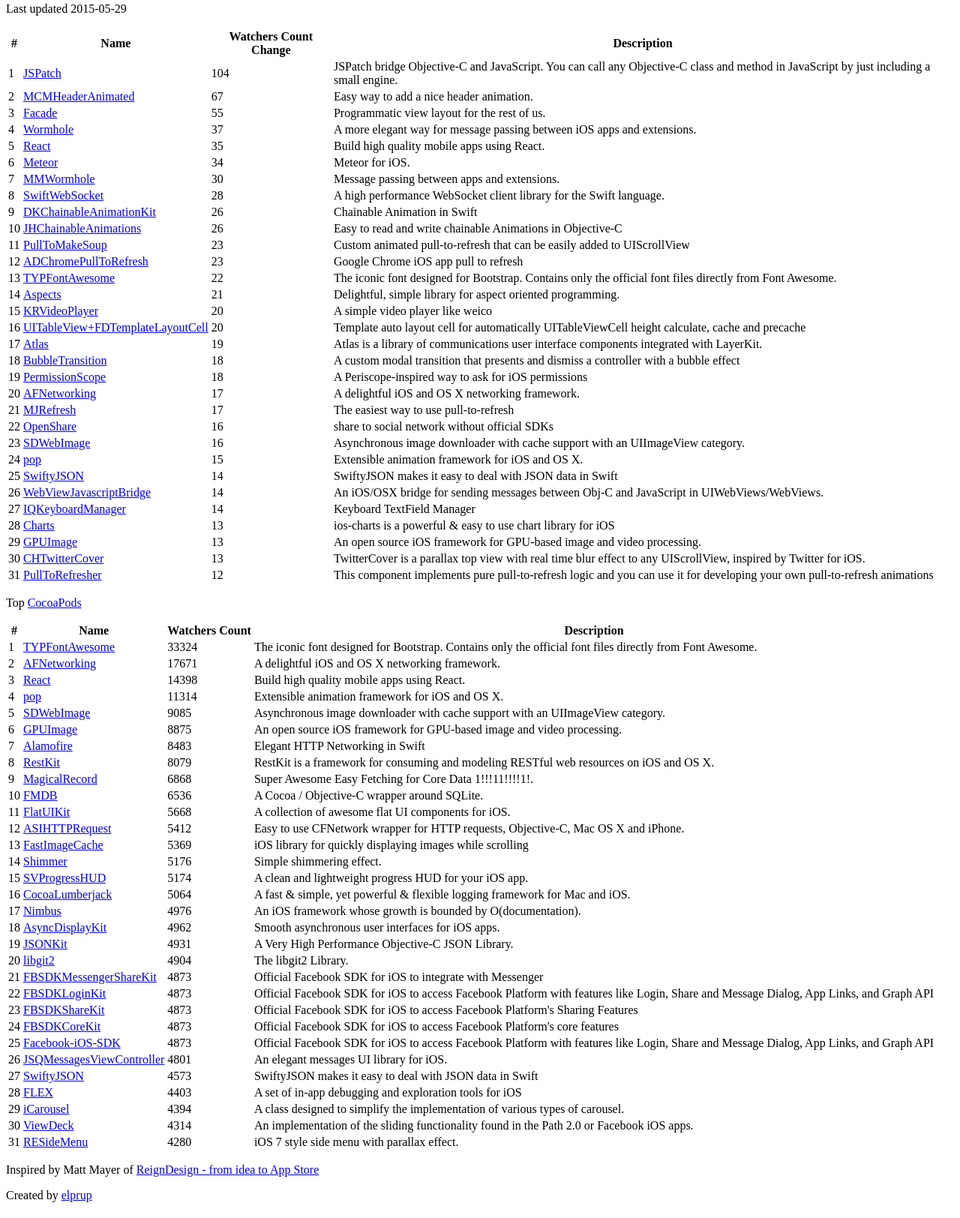
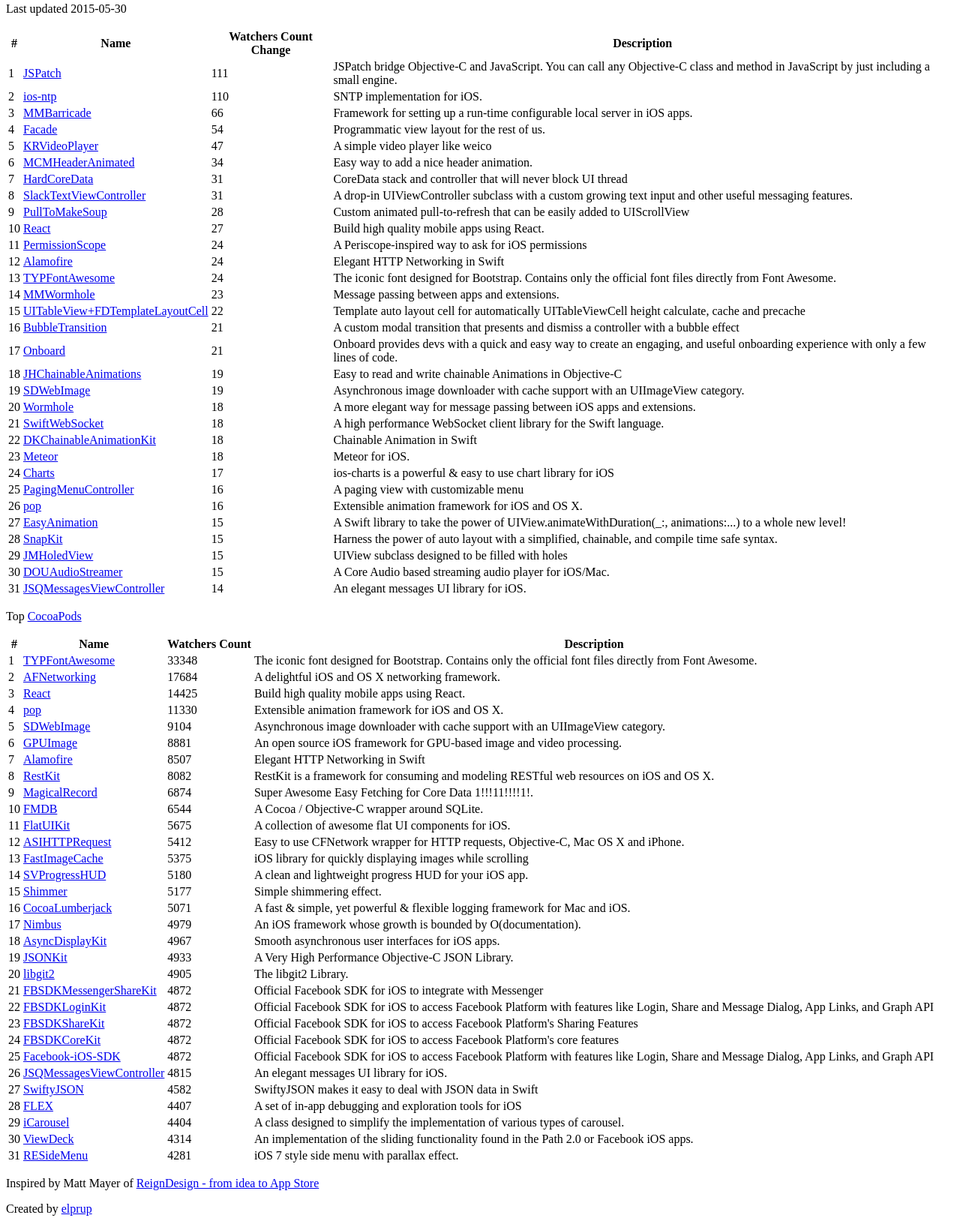
Before and after one commit to trendingcocoapods/trendingcocoapods.github.io, a plain HTML site: page index.html in a window 1280 px wide. Shown: the part 111-1735 px from the top of the page at 75% size. Drawn offline with Linux system fonts and the light colour scheme.

Commit message:
autoupdate 2015-05-30 03:00

```diff
--- a/index.html
+++ b/index.html
@@ -5,7 +5,7 @@
     <div>
       <h1>Trending CocoaPods</h1>
       <p>Trending <a href="http://cocoapods.org/">CocoaPods</a></p>
-      <p>Last updated 2015-05-29</p>
+      <p>Last updated 2015-05-30</p>
       <table>
         <tbody><tr>
           <th>#</th>
@@ -16,188 +16,188 @@
                 <tr>
           <td>1</td>
           <td class="name"><a href="https://github.com/bang590/JSPatch.git">JSPatch</a></td>
-          <td>104</td>
+          <td>111</td>
           <td class="desc">JSPatch bridge Objective-C and JavaScript. You can call any Objective-C class and method in JavaScript by just including a small engine.</td>
         </tr>
         <tr>
           <td>2</td>
+          <td class="name"><a href="https://github.com/jbenet/ios-ntp.git">ios-ntp</a></td>
+          <td>110</td>
+          <td class="desc">SNTP implementation for iOS.</td>
+        </tr>
+        <tr>
+          <td>3</td>
+          <td class="name"><a href="https://github.com/MutualMobile/MMBarricade.git">MMBarricade</a></td>
+          <td>66</td>
+          <td class="desc">Framework for setting up a run-time configurable local server in iOS apps.</td>
+        </tr>
+        <tr>
+          <td>4</td>
+          <td class="name"><a href="https://github.com/mamaral/Facade.git">Facade</a></td>
+          <td>54</td>
+          <td class="desc">Programmatic view layout for the rest of us.</td>
+        </tr>
+        <tr>
+          <td>5</td>
+          <td class="name"><a href="https://github.com/36Kr-Mobile/KRVideoPlayer.git">KRVideoPlayer</a></td>
+          <td>47</td>
+          <td class="desc">A simple video player like weico</td>
+        </tr>
+        <tr>
+          <td>6</td>
           <td class="name"><a href="https://github.com/mathcarignani/MCMHeaderAnimated.git">MCMHeaderAnimated</a></td>
-          <td>67</td>
+          <td>34</td>
           <td class="desc">Easy way to add a nice header animation.</td>
         </tr>
         <tr>
-          <td>3</td>
-          <td class="name"><a href="https://github.com/mamaral/Facade.git">Facade</a></td>
-          <td>55</td>
-          <td class="desc">Programmatic view layout for the rest of us.</td>
+          <td>7</td>
+          <td class="name"><a href="https://github.com/Krivoblotsky/HardCoreData.git">HardCoreData</a></td>
+          <td>31</td>
+          <td class="desc">CoreData stack and controller that will never block UI thread</td>
         </tr>
         <tr>
-          <td>4</td>
-          <td class="name"><a href="https://github.com/nixzhu/Wormhole.git">Wormhole</a></td>
-          <td>37</td>
-          <td class="desc">A more elegant way for message passing between iOS apps and extensions.</td>
+          <td>8</td>
+          <td class="name"><a href="https://github.com/slackhq/SlackTextViewController.git">SlackTextViewController</a></td>
+          <td>31</td>
+          <td class="desc">A drop-in UIViewController subclass with a custom growing text input and other useful messaging features.</td>
         </tr>
         <tr>
-          <td>5</td>
+          <td>9</td>
+          <td class="name"><a href="https://github.com/Yalantis/PullToMakeSoup.git">PullToMakeSoup</a></td>
+          <td>28</td>
+          <td class="desc">Custom animated pull-to-refresh that can be easily added to UIScrollView</td>
+        </tr>
+        <tr>
+          <td>10</td>
           <td class="name"><a href="https://github.com/facebook/react-native.git">React</a></td>
-          <td>35</td>
+          <td>27</td>
           <td class="desc">Build high quality mobile apps using React.</td>
         </tr>
         <tr>
-          <td>6</td>
-          <td class="name"><a href="https://github.com/martijnwalraven/meteor-ios.git">Meteor</a></td>
-          <td>34</td>
-          <td class="desc">Meteor for iOS.</td>
-        </tr>
-        <tr>
-          <td>7</td>
-          <td class="name"><a href="https://github.com/mutualmobile/MMWormhole.git">MMWormhole</a></td>
-          <td>30</td>
-          <td class="desc">Message passing between apps and extensions.</td>
-        </tr>
-        <tr>
-          <td>8</td>
-          <td class="name"><a href="https://github.com/tidwall/SwiftWebSocket.git">SwiftWebSocket</a></td>
-          <td>28</td>
-          <td class="desc">A high performance WebSocket client library for the Swift language.</td>
-        </tr>
-        <tr>
-          <td>9</td>
-          <td class="name"><a href="https://github.com/Draveness/DKChainableAnimationKit.git">DKChainableAnimationKit</a></td>
-          <td>26</td>
-          <td class="desc">Chainable Animation in Swift</td>
-        </tr>
-        <tr>
-          <td>10</td>
-          <td class="name"><a href="https://github.com/jhurray/JHChainableAnimations.git">JHChainableAnimations</a></td>
-          <td>26</td>
-          <td class="desc">Easy to read and write chainable Animations in Objective-C</td>
-        </tr>
-        <tr>
           <td>11</td>
-          <td class="name"><a href="https://github.com/Yalantis/PullToMakeSoup.git">PullToMakeSoup</a></td>
-          <td>23</td>
-          <td class="desc">Custom animated pull-to-refresh that can be easily added to UIScrollView</td>
+          <td class="name"><a href="https://github.com/nickoneill/PermissionScope.git">PermissionScope</a></td>
+          <td>24</td>
+          <td class="desc">A Periscope-inspired way to ask for iOS permissions</td>
         </tr>
         <tr>
           <td>12</td>
-          <td class="name"><a href="https://github.com/Antondomashnev/ADChromePullToRefresh.git">ADChromePullToRefresh</a></td>
-          <td>23</td>
-          <td class="desc">Google Chrome iOS app pull to refresh</td>
+          <td class="name"><a href="https://github.com/Alamofire/Alamofire.git">Alamofire</a></td>
+          <td>24</td>
+          <td class="desc">Elegant HTTP Networking in Swift</td>
         </tr>
         <tr>
           <td>13</td>
           <td class="name"><a href="https://github.com/FortAwesome/Font-Awesome.git">TYPFontAwesome</a></td>
-          <td>22</td>
+          <td>24</td>
           <td class="desc">The iconic font designed for Bootstrap. Contains only the official font files directly from Font Awesome.</td>
         </tr>
         <tr>
           <td>14</td>
-          <td class="name"><a href="https://github.com/steipete/Aspects.git">Aspects</a></td>
-          <td>21</td>
-          <td class="desc">Delightful, simple library for aspect oriented programming.</td>
+          <td class="name"><a href="https://github.com/mutualmobile/MMWormhole.git">MMWormhole</a></td>
+          <td>23</td>
+          <td class="desc">Message passing between apps and extensions.</td>
         </tr>
         <tr>
           <td>15</td>
-          <td class="name"><a href="https://github.com/36Kr-Mobile/KRVideoPlayer.git">KRVideoPlayer</a></td>
-          <td>20</td>
-          <td class="desc">A simple video player like weico</td>
+          <td class="name"><a href="https://github.com/forkingdog/UITableView-FDTemplateLayoutCell.git">UITableView+FDTemplateLayoutCell</a></td>
+          <td>22</td>
+          <td class="desc">Template auto layout cell for automatically UITableViewCell height calculate, cache and precache</td>
         </tr>
         <tr>
           <td>16</td>
-          <td class="name"><a href="https://github.com/forkingdog/UITableView-FDTemplateLayoutCell.git">UITableView+FDTemplateLayoutCell</a></td>
-          <td>20</td>
-          <td class="desc">Template auto layout cell for automatically UITableViewCell height calculate, cache and precache</td>
+          <td class="name"><a href="https://github.com/andreamazz/BubbleTransition.git">BubbleTransition</a></td>
+          <td>21</td>
+          <td class="desc">A custom modal transition that presents and dismiss a controller with a bubble effect</td>
         </tr>
         <tr>
           <td>17</td>
-          <td class="name"><a href="https://github.com/layerhq/Atlas-iOS.git">Atlas</a></td>
-          <td>19</td>
-          <td class="desc">Atlas is a library of communications user interface components integrated with LayerKit.</td>
+          <td class="name"><a href="https://github.com/mamaral/Onboard.git">Onboard</a></td>
+          <td>21</td>
+          <td class="desc">Onboard provides devs with a quick and easy way to create an engaging, and useful onboarding experience with only a few lines of code.</td>
         </tr>
         <tr>
           <td>18</td>
-          <td class="name"><a href="https://github.com/andreamazz/BubbleTransition.git">BubbleTransition</a></td>
-          <td>18</td>
-          <td class="desc">A custom modal transition that presents and dismiss a controller with a bubble effect</td>
+          <td class="name"><a href="https://github.com/jhurray/JHChainableAnimations.git">JHChainableAnimations</a></td>
+          <td>19</td>
+          <td class="desc">Easy to read and write chainable Animations in Objective-C</td>
         </tr>
         <tr>
           <td>19</td>
-          <td class="name"><a href="https://github.com/nickoneill/PermissionScope.git">PermissionScope</a></td>
-          <td>18</td>
-          <td class="desc">A Periscope-inspired way to ask for iOS permissions</td>
+          <td class="name"><a href="https://github.com/rs/SDWebImage.git">SDWebImage</a></td>
+          <td>19</td>
+          <td class="desc">Asynchronous image downloader with cache support with an UIImageView category.</td>
         </tr>
         <tr>
           <td>20</td>
-          <td class="name"><a href="https://github.com/AFNetworking/AFNetworking.git">AFNetworking</a></td>
-          <td>17</td>
-          <td class="desc">A delightful iOS and OS X networking framework.</td>
+          <td class="name"><a href="https://github.com/nixzhu/Wormhole.git">Wormhole</a></td>
+          <td>18</td>
+          <td class="desc">A more elegant way for message passing between iOS apps and extensions.</td>
         </tr>
         <tr>
           <td>21</td>
-          <td class="name"><a href="https://github.com/CoderMJLee/MJRefresh.git">MJRefresh</a></td>
-          <td>17</td>
-          <td class="desc">The easiest way to use pull-to-refresh</td>
+          <td class="name"><a href="https://github.com/tidwall/SwiftWebSocket.git">SwiftWebSocket</a></td>
+          <td>18</td>
+          <td class="desc">A high performance WebSocket client library for the Swift language.</td>
         </tr>
         <tr>
           <td>22</td>
-          <td class="name"><a href="https://github.com/100apps/openshare.git">OpenShare</a></td>
-          <td>16</td>
-          <td class="desc">share to social network without official SDKs</td>
+          <td class="name"><a href="https://github.com/Draveness/DKChainableAnimationKit.git">DKChainableAnimationKit</a></td>
+          <td>18</td>
+          <td class="desc">Chainable Animation in Swift</td>
         </tr>
         <tr>
           <td>23</td>
-          <td class="name"><a href="https://github.com/rs/SDWebImage.git">SDWebImage</a></td>
-          <td>16</td>
-          <td class="desc">Asynchronous image downloader with cache support with an UIImageView category.</td>
+          <td class="name"><a href="https://github.com/martijnwalraven/meteor-ios.git">Meteor</a></td>
+          <td>18</td>
+          <td class="desc">Meteor for iOS.</td>
         </tr>
         <tr>
           <td>24</td>
+          <td class="name"><a href="https://github.com/danielgindi/ios-charts.git">Charts</a></td>
+          <td>17</td>
+          <td class="desc">ios-charts is a powerful & easy to use chart library for iOS</td>
+        </tr>
+        <tr>
+          <td>25</td>
+          <td class="name"><a href="https://github.com/kitasuke/PagingMenuController.git">PagingMenuController</a></td>
+          <td>16</td>
+          <td class="desc">A paging view with customizable menu</td>
+        </tr>
+        <tr>
+          <td>26</td>
           <td class="name"><a href="https://github.com/facebook/pop.git">pop</a></td>
-          <td>15</td>
+          <td>16</td>
           <td class="desc">Extensible animation framework for iOS and OS X.</td>
         </tr>
         <tr>
-          <td>25</td>
-          <td class="name"><a href="https://github.com/SwiftyJSON/SwiftyJSON.git">SwiftyJSON</a></td>
-          <td>14</td>
-          <td class="desc">SwiftyJSON makes it easy to deal with JSON data in Swift</td>
-        </tr>
-        <tr>
-          <td>26</td>
-          <td class="name"><a href="https://github.com/marcuswestin/WebViewJavascriptBridge.git">WebViewJavascriptBridge</a></td>
-          <td>14</td>
-          <td class="desc">An iOS/OSX bridge for sending messages between Obj-C and JavaScript in UIWebViews/WebViews.</td>
-        </tr>
-        <tr>
           <td>27</td>
-          <td class="name"><a href="https://github.com/hackiftekhar/IQKeyboardManager.git">IQKeyboardManager</a></td>
-          <td>14</td>
-          <td class="desc">Keyboard TextField Manager</td>
+          <td class="name"><a href="https://github.com/icanzilb/EasyAnimation.git">EasyAnimation</a></td>
+          <td>15</td>
+          <td class="desc">A Swift library to take the power of UIView.animateWithDuration(_:, animations:...) to a whole new level!</td>
         </tr>
         <tr>
           <td>28</td>
-          <td class="name"><a href="https://github.com/danielgindi/ios-charts.git">Charts</a></td>
-          <td>13</td>
-          <td class="desc">ios-charts is a powerful & easy to use chart library for iOS</td>
+          <td class="name"><a href="https://github.com/SnapKit/SnapKit.git">SnapKit</a></td>
+          <td>15</td>
+          <td class="desc">Harness the power of auto layout with a simplified, chainable, and compile time safe syntax.</td>
         </tr>
         <tr>
           <td>29</td>
-          <td class="name"><a href="https://github.com/BradLarson/GPUImage.git">GPUImage</a></td>
-          <td>13</td>
-          <td class="desc">An open source iOS framework for GPU-based image and video processing.</td>
+          <td class="name"><a href="https://github.com/leverdeterre/JMHoledView.git">JMHoledView</a></td>
+          <td>15</td>
+          <td class="desc">UIView subclass designed to be filled with holes</td>
         </tr>
         <tr>
           <td>30</td>
-          <td class="name"><a href="https://github.com/cyndibaby905/TwitterCover.git">CHTwitterCover</a></td>
-          <td>13</td>
-          <td class="desc">TwitterCover is a parallax top view with real time blur effect to any UIScrollView, inspired by Twitter for iOS.</td>
+          <td class="name"><a href="https://github.com/douban/DOUAudioStreamer.git">DOUAudioStreamer</a></td>
+          <td>15</td>
+          <td class="desc">A Core Audio based streaming audio player for iOS/Mac.</td>
         </tr>
         <tr>
           <td>31</td>
-          <td class="name"><a href="https://github.com/Yalantis/PullToRefresh.git">PullToRefresher</a></td>
-          <td>12</td>
-          <td class="desc">This component implements pure pull-to-refresh logic and you can use it for developing your own pull-to-refresh animations</td>
+          <td class="name"><a href="https://github.com/jessesquires/JSQMessagesViewController.git">JSQMessagesViewController</a></td>
+          <td>14</td>
+          <td class="desc">An elegant messages UI library for iOS.</td>
         </tr>
 
       </tbody></table>
@@ -212,67 +212,67 @@
                 <tr>
           <td>1</td>
           <td class="name"><a href="https://github.com/FortAwesome/Font-Awesome.git">TYPFontAwesome</a></td>
-          <td>33324</td>
+          <td>33348</td>
           <td class="desc">The iconic font designed for Bootstrap. Contains only the official font files directly from Font Awesome.</td>
         </tr>
         <tr>
           <td>2</td>
           <td class="name"><a href="https://github.com/AFNetworking/AFNetworking.git">AFNetworking</a></td>
-          <td>17671</td>
+          <td>17684</td>
           <td class="desc">A delightful iOS and OS X networking framework.</td>
         </tr>
         <tr>
           <td>3</td>
           <td class="name"><a href="https://github.com/facebook/react-native.git">React</a></td>
-          <td>14398</td>
+          <td>14425</td>
           <td class="desc">Build high quality mobile apps using React.</td>
         </tr>
         <tr>
           <td>4</td>
           <td class="name"><a href="https://github.com/facebook/pop.git">pop</a></td>
-          <td>11314</td>
+          <td>11330</td>
           <td class="desc">Extensible animation framework for iOS and OS X.</td>
         </tr>
         <tr>
           <td>5</td>
           <td class="name"><a href="https://github.com/rs/SDWebImage.git">SDWebImage</a></td>
-          <td>9085</td>
+          <td>9104</td>
           <td class="desc">Asynchronous image downloader with cache support with an UIImageView category.</td>
         </tr>
         <tr>
           <td>6</td>
           <td class="name"><a href="https://github.com/BradLarson/GPUImage.git">GPUImage</a></td>
-          <td>8875</td>
+          <td>8881</td>
           <td class="desc">An open source iOS framework for GPU-based image and video processing.</td>
         </tr>
         <tr>
           <td>7</td>
           <td class="name"><a href="https://github.com/Alamofire/Alamofire.git">Alamofire</a></td>
-          <td>8483</td>
+          <td>8507</td>
           <td class="desc">Elegant HTTP Networking in Swift</td>
         </tr>
         <tr>
           <td>8</td>
           <td class="name"><a href="https://github.com/RestKit/RestKit.git">RestKit</a></td>
-          <td>8079</td>
+          <td>8082</td>
           <td class="desc">RestKit is a framework for consuming and modeling RESTful web resources on iOS and OS X.</td>
         </tr>
         <tr>
           <td>9</td>
           <td class="name"><a href="https://github.com/magicalpanda/MagicalRecord.git">MagicalRecord</a></td>
-          <td>6868</td>
+          <td>6874</td>
           <td class="desc">Super Awesome Easy Fetching for Core Data 1!!!11!!!!1!.</td>
         </tr>
         <tr>
           <td>10</td>
           <td class="name"><a href="https://github.com/ccgus/fmdb.git">FMDB</a></td>
-          <td>6536</td>
+          <td>6544</td>
           <td class="desc">A Cocoa / Objective-C wrapper around SQLite.</td>
         </tr>
         <tr>
           <td>11</td>
           <td class="name"><a href="https://github.com/Grouper/FlatUIKit.git">FlatUIKit</a></td>
-          <td>5668</td>
+          <td>5675</td>
           <td class="desc">A collection of awesome flat UI components for iOS.</td>
         </tr>
         <tr>
@@ -284,103 +284,103 @@
         <tr>
           <td>13</td>
           <td class="name"><a href="https://github.com/path/FastImageCache.git">FastImageCache</a></td>
-          <td>5369</td>
+          <td>5375</td>
           <td class="desc">iOS library for quickly displaying images while scrolling</td>
         </tr>
         <tr>
           <td>14</td>
-          <td class="name"><a href="https://github.com/facebook/Shimmer.git">Shimmer</a></td>
-          <td>5176</td>
-          <td class="desc">Simple shimmering effect.</td>
+          <td class="name"><a href="https://github.com/TransitApp/SVProgressHUD.git">SVProgressHUD</a></td>
+          <td>5180</td>
+          <td class="desc">A clean and lightweight progress HUD for your iOS app.</td>
         </tr>
         <tr>
           <td>15</td>
-          <td class="name"><a href="https://github.com/TransitApp/SVProgressHUD.git">SVProgressHUD</a></td>
-          <td>5174</td>
-          <td class="desc">A clean and lightweight progress HUD for your iOS app.</td>
+          <td class="name"><a href="https://github.com/facebook/Shimmer.git">Shimmer</a></td>
+          <td>5177</td>
+          <td class="desc">Simple shimmering effect.</td>
         </tr>
         <tr>
           <td>16</td>
           <td class="name"><a href="https://github.com/CocoaLumberjack/CocoaLumberjack.git">CocoaLumberjack</a></td>
-          <td>5064</td>
+          <td>5071</td>
           <td class="desc">A fast & simple, yet powerful & flexible logging framework for Mac and iOS.</td>
         </tr>
         <tr>
           <td>17</td>
           <td class="name"><a href="https://github.com/jverkoey/nimbus.git">Nimbus</a></td>
-          <td>4976</td>
+          <td>4979</td>
           <td class="desc">An iOS framework whose growth is bounded by O(documentation).</td>
         </tr>
         <tr>
           <td>18</td>
           <td class="name"><a href="https://github.com/facebook/AsyncDisplayKit.git">AsyncDisplayKit</a></td>
-          <td>4962</td>
+          <td>4967</td>
           <td class="desc">Smooth asynchronous user interfaces for iOS apps.</td>
         </tr>
         <tr>
           <td>19</td>
           <td class="name"><a href="https://github.com/johnezang/JSONKit.git">JSONKit</a></td>
-          <td>4931</td>
+          <td>4933</td>
           <td class="desc">A Very High Performance Objective-C JSON Library.</td>
         </tr>
         <tr>
           <td>20</td>
           <td class="name"><a href="https://github.com/libgit2/libgit2.git">libgit2</a></td>
-          <td>4904</td>
+          <td>4905</td>
           <td class="desc">The libgit2 Library.</td>
         </tr>
         <tr>
           <td>21</td>
           <td class="name"><a href="https://github.com/facebook/facebook-ios-sdk.git">FBSDKMessengerShareKit</a></td>
-          <td>4873</td>
+          <td>4872</td>
           <td class="desc">Official Facebook SDK for iOS to integrate with Messenger</td>
         </tr>
         <tr>
           <td>22</td>
           <td class="name"><a href="https://github.com/facebook/facebook-ios-sdk.git">FBSDKLoginKit</a></td>
-          <td>4873</td>
+          <td>4872</td>
           <td class="desc">Official Facebook SDK for iOS to access Facebook Platform with features like Login, Share and Message Dialog, App Links, and Graph API</td>
         </tr>
         <tr>
           <td>23</td>
           <td class="name"><a href="https://github.com/facebook/facebook-ios-sdk.git">FBSDKShareKit</a></td>
-          <td>4873</td>
+          <td>4872</td>
           <td class="desc">Official Facebook SDK for iOS to access Facebook Platform's Sharing Features</td>
         </tr>
         <tr>
           <td>24</td>
           <td class="name"><a href="https://github.com/facebook/facebook-ios-sdk.git">FBSDKCoreKit</a></td>
-          <td>4873</td>
+          <td>4872</td>
           <td class="desc">Official Facebook SDK for iOS to access Facebook Platform's core features</td>
         </tr>
         <tr>
           <td>25</td>
           <td class="name"><a href="https://github.com/facebook/facebook-ios-sdk.git">Facebook-iOS-SDK</a></td>
-          <td>4873</td>
+          <td>4872</td>
           <td class="desc">Official Facebook SDK for iOS to access Facebook Platform with features like Login, Share and Message Dialog, App Links, and Graph API</td>
         </tr>
         <tr>
           <td>26</td>
           <td class="name"><a href="https://github.com/jessesquires/JSQMessagesViewController.git">JSQMessagesViewController</a></td>
-          <td>4801</td>
+          <td>4815</td>
           <td class="desc">An elegant messages UI library for iOS.</td>
         </tr>
         <tr>
           <td>27</td>
           <td class="name"><a href="https://github.com/SwiftyJSON/SwiftyJSON.git">SwiftyJSON</a></td>
-          <td>4573</td>
+          <td>4582</td>
           <td class="desc">SwiftyJSON makes it easy to deal with JSON data in Swift</td>
         </tr>
         <tr>
           <td>28</td>
           <td class="name"><a href="https://github.com/Flipboard/FLEX.git">FLEX</a></td>
-          <td>4403</td>
+          <td>4407</td>
           <td class="desc">A set of in-app debugging and exploration tools for iOS</td>
         </tr>
         <tr>
           <td>29</td>
           <td class="name"><a href="https://github.com/nicklockwood/iCarousel.git">iCarousel</a></td>
-          <td>4394</td>
+          <td>4404</td>
           <td class="desc">A class designed to simplify the implementation of various types of carousel.</td>
         </tr>
         <tr>
@@ -392,7 +392,7 @@
         <tr>
           <td>31</td>
           <td class="name"><a href="https://github.com/romaonthego/RESideMenu.git">RESideMenu</a></td>
-          <td>4280</td>
+          <td>4281</td>
           <td class="desc">iOS 7 style side menu with parallax effect.</td>
         </tr>
 
```
